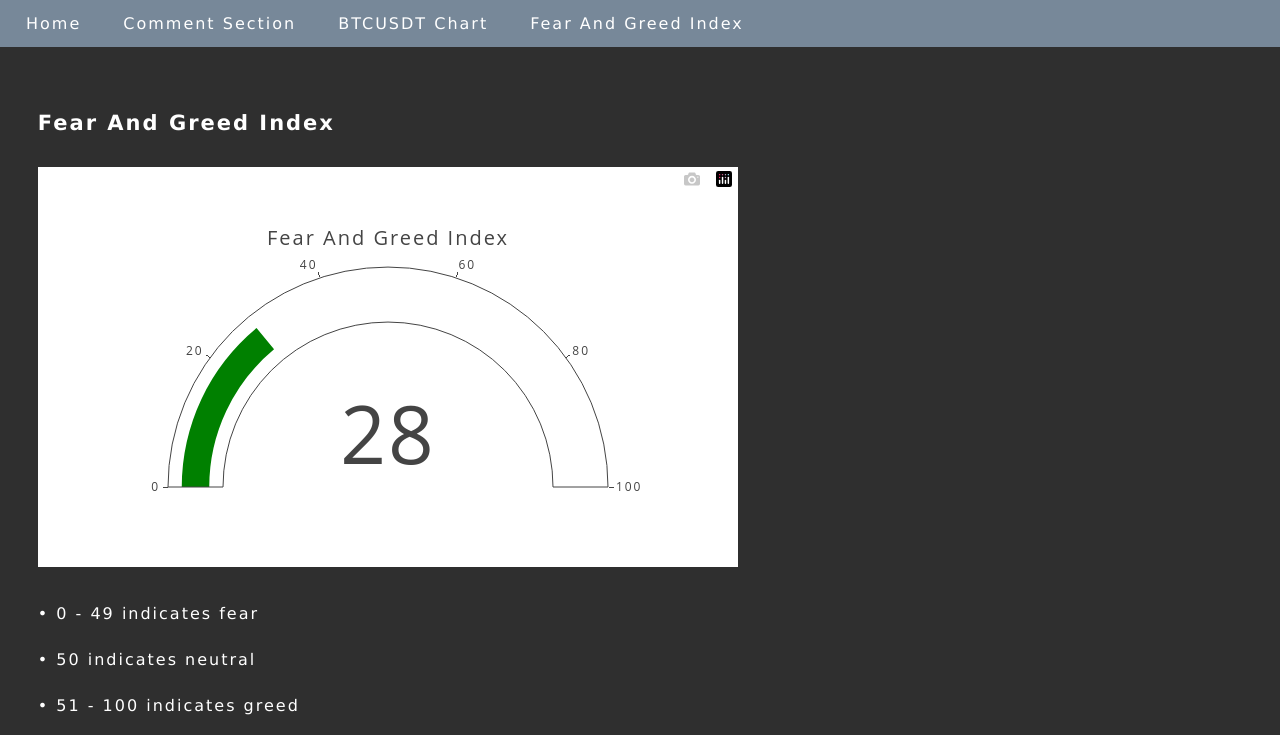
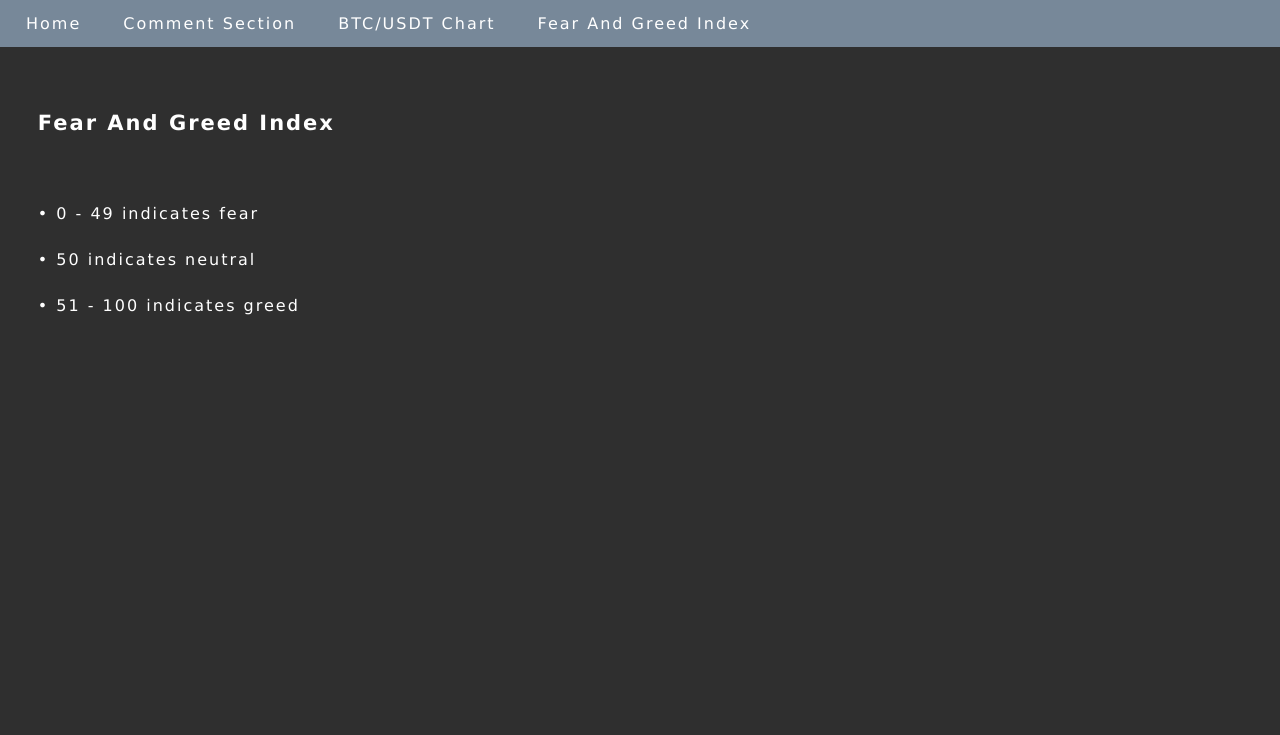
Before and after one commit to GangisReinis/preject_abc, a FastAPI app: page /greed-and-fear in a window 1280 px wide. Shown: the top 735 px of the page. Run offline with FastAPI, Linux system fonts and the light colour scheme; some libraries are stand-ins or nearby versions.

Commit message:
last changes

```diff
--- a/static/js/greed_and_fear.js
+++ b/static/js/greed_and_fear.js
@@ -1,4 +1,3 @@
-
 
   async function displayIndexOne() {
     let joke = await getGreedIndex();
@@ -6,18 +5,11 @@
     target.innerText = fng.value;
   }
 
-  async function displayIndex(){
-    let response = await fetch("https://api.alternative.me/fng/");
-    let data = await response.json();
-    let target = document.getElementById('fng');
-    target.innerText = data.data[0].value;
-    return data.data[0].value;
-  }
-
+  function giveIndex(index){
     var data = [
       {
         domain: { x: [0, 1], y: [0, 1] },
-      value: 28,
+        value: index,
         title: { text: "Fear and Greed Index" },
         type: "indicator",
         mode: "gauge+number",
@@ -26,8 +18,19 @@
       }
     ];
 
-  //console.log(data)
     angular.element(document).ready(function () {
       var layout = { width: 700, height: 400 };
       Plotly.newPlot('fng', data, layout);
     });
+
+  }
+
+  function displayIndex() {
+    fetch("https://api.alternative.me/fng/")
+      .then(response => response.json())
+      .then(responseData => giveIndex(responseData.data[0].value))
+      .catch((error) => {
+        console.log(error)
+      })
+  }
+  displayIndex()
--- a/templates/base.html
+++ b/templates/base.html
@@ -16,7 +16,7 @@
         <ul class="nav">
             <li class="nav"><a href="/">Home</a></li>
             <li class="nav"><a href="/comment">Comment section</a></li>
-            <li class="nav"><a href="/ticker-chart">BTCUSDT chart</a></li>
+            <li class="nav"><a href="/ticker-chart">BTC/USDT chart</a></li>
             <li class="nav"><a href="/greed-and-fear">Fear and Greed index</a></li>
         </ul>
     </nav>
--- a/templates/greed_and_fear.html
+++ b/templates/greed_and_fear.html
@@ -14,16 +14,6 @@
 {% block content %}
 <h1>Fear and Greed Index</h1>
 <body>
-    <script> const URL = "https://api.alternative.me/fng/";
-
-    async function indexCall(){
-        const result = await fetch(URL)
-        result.json().then(data =>{
-        })
-    }
-
-    indexCall()
-    </script>
     <br><br>
     <div id='fng'></div>
     <br><br>
--- a/templates/index.html
+++ b/templates/index.html
@@ -9,5 +9,5 @@
 {% block content %}
     <h1>Home</h1>
     <br><br>
-    <p>Hello! In this web page you will see BTCUSDT crypto chart and Crypto Fear and Greed Index. Likewise, this web page has an function for commenting. In the comment section you will have an opportunity to comment how do you feel about crytptocurrencies today. </p>
+    <p>Hello! In this web page you will see BTC/USDT crypto chart and Crypto Fear and Greed Index. Likewise, this web page has an function for commenting. In the comment section you will have an opportunity to comment how do you feel about crytptocurrencies today. </p>
 {% endblock %}
--- a/templates/ticker_chart.html
+++ b/templates/ticker_chart.html
@@ -9,7 +9,7 @@
 {% endblock %}
 
 {% block content %}
-  <h1>BTCUSDT Chart</h1>
+  <h1>BTC/USDT Chart</h1>
   <br><br>
   <p>{{content}}</p>
 
```
Also changed, not shown: static/css/greed_and_fear.css (line endings or trailing spaces). Lines whose indentation alone changed are shown as unchanged.
